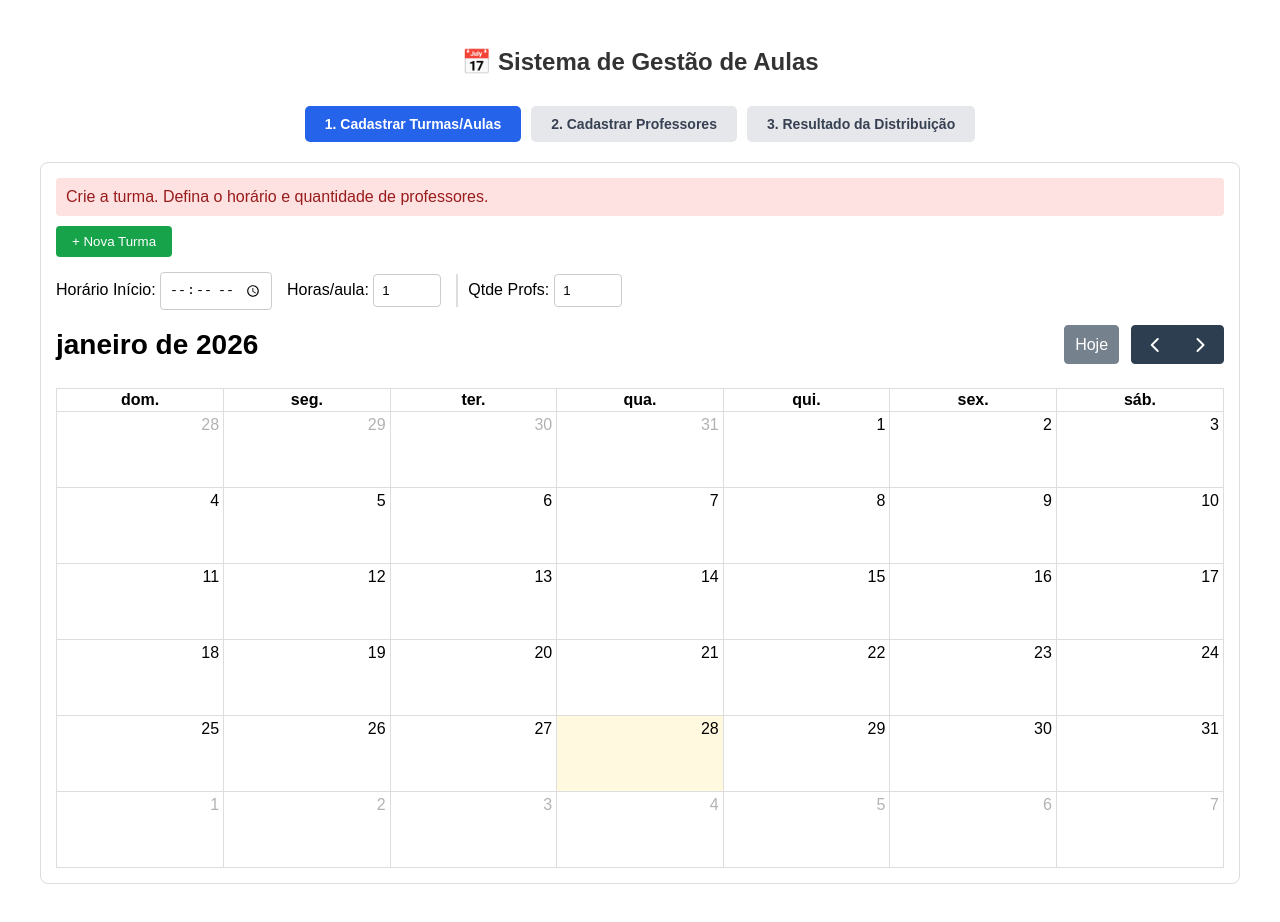
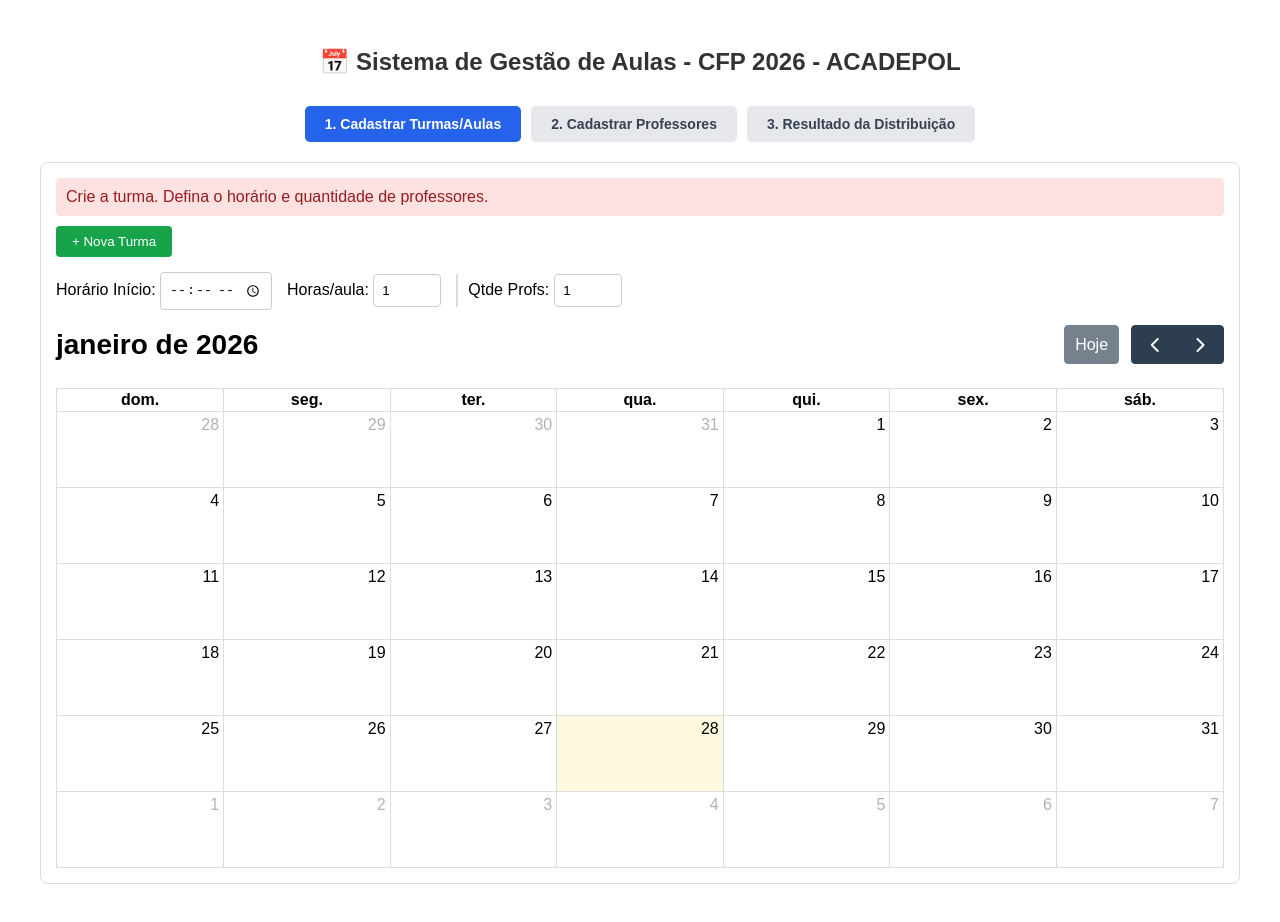
Before and after one commit to GustavoLazzarottoDemarco/Distribuidordeaulas, a React (Create React App) app: page / in a window 1280 px wide. Shown: the top 922 px of the page. Built offline with nearby package versions, Linux system fonts and the light colour scheme.

Commit message:
ajuste de texto

```diff
--- a/src/App.js
+++ b/src/App.js
@@ -399,7 +399,9 @@ export default function App() {
   // --- RENDERIZAÇÃO ---
   return (
     <div style={ESTILOS.container}>
-      <h2 style={ESTILOS.header}>📅 Sistema de Gestão de Aulas</h2>
+      <h2 style={ESTILOS.header}>
+        📅 Sistema de Gestão de Aulas - CFP 2026 - ACADEPOL
+      </h2>
 
       <div style={ESTILOS.menu}>
         <button
```
